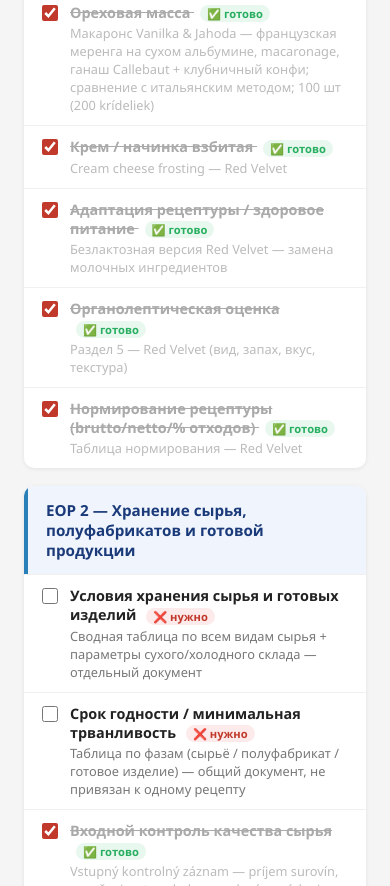
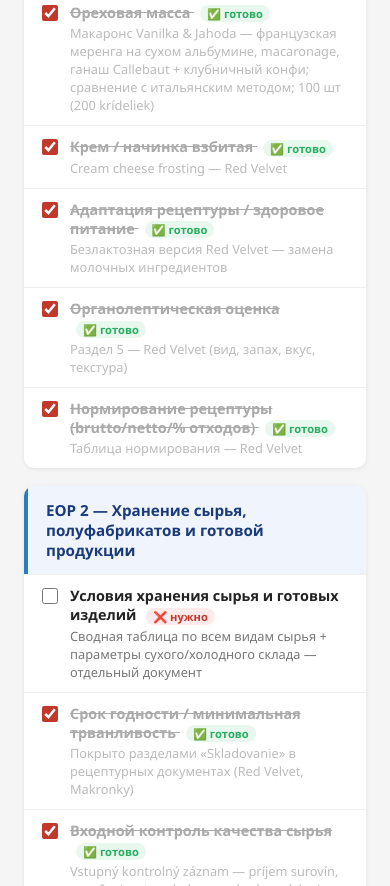
Before and after one commit to tetianaKorkh/cukrar-portfolio, a plain HTML site: page index.html in a window 390 px wide. Shown: the part 1114-2000 px from the top of the page. Drawn offline with Linux system fonts and the light colour scheme.

Commit message:
✅ Срок годности — покрыт рецептурными документами

```diff
--- a/index.html
+++ b/index.html
@@ -172,11 +172,11 @@
     </div>
   </div>
 
-  <div class="item" id="i14">
-    <input type="checkbox" onchange="toggle('i14','row_srok')">
+  <div class="item done" id="i14">
+    <input type="checkbox" checked onchange="toggle('i14','row_srok')">
     <div class="item-text">
-      <div class="item-title">Срок годности / минимальная трванливость <span class="tag tag-todo">❌ нужно</span></div>
-      <div class="item-sub">Таблица по фазам (сырьё / полуфабрикат / готовое изделие) — общий документ, не привязан к одному рецепту</div>
+      <div class="item-title">Срок годности / минимальная трванливость <span class="tag tag-done">✅ готово</span></div>
+      <div class="item-sub">Покрыто разделами «Skladovanie» в рецептурных документах (Red Velvet, Makronky)</div>
     </div>
   </div>
 
@@ -307,7 +307,7 @@
       <tr><td>Органолептическая оценка</td><td>Red Velvet</td><td id="row_sens" class="status-done">✅ Готово</td></tr>
       <tr><td>Нормирование (brutto/netto)</td><td>Red Velvet</td><td id="row_norm" class="status-done">✅ Готово</td></tr>
       <tr><td>Хранение сырья и готовых изделий</td><td>Сводный документ</td><td id="row_sklad" class="status-todo">❌ Нужно</td></tr>
-      <tr><td>Срок годности / DMT</td><td>Сводный документ</td><td id="row_srok" class="status-todo">❌ Нужно</td></tr>
+      <tr><td>Срок годности / DMT</td><td>Red Velvet + Makronky (разделы Skladovanie)</td><td id="row_srok" class="status-done">✅ Готово</td></tr>
       <tr><td>Аллергены</td><td>Red Velvet</td><td id="row_allerg" class="status-done">✅ Готово</td></tr>
       <tr><td>Входной контроль качества сырья</td><td>Vstupný kontrolný záznam</td><td id="row_vhod" class="status-done">✅ Готово</td></tr>
       <tr><td>Оборудование — планетарный миксер</td><td>Red Velvet</td><td id="row_mixer" class="status-done">✅ Готово</td></tr>
```
